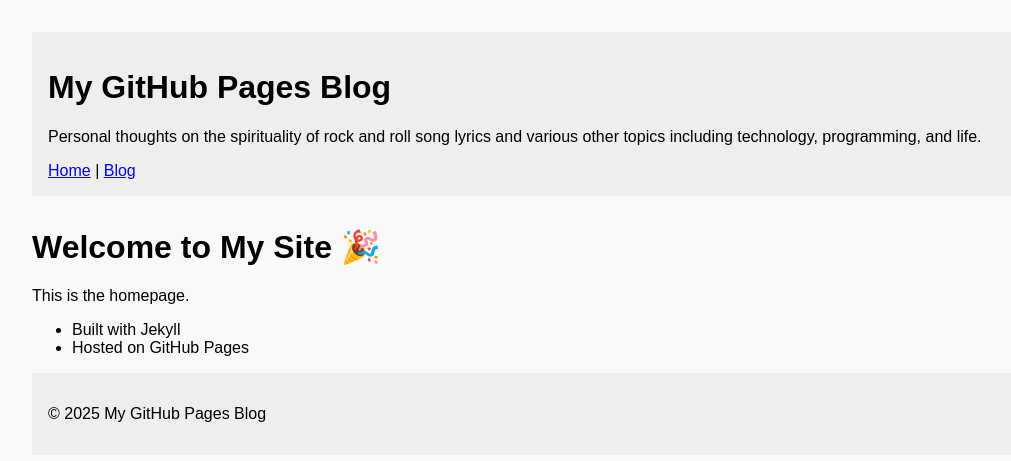
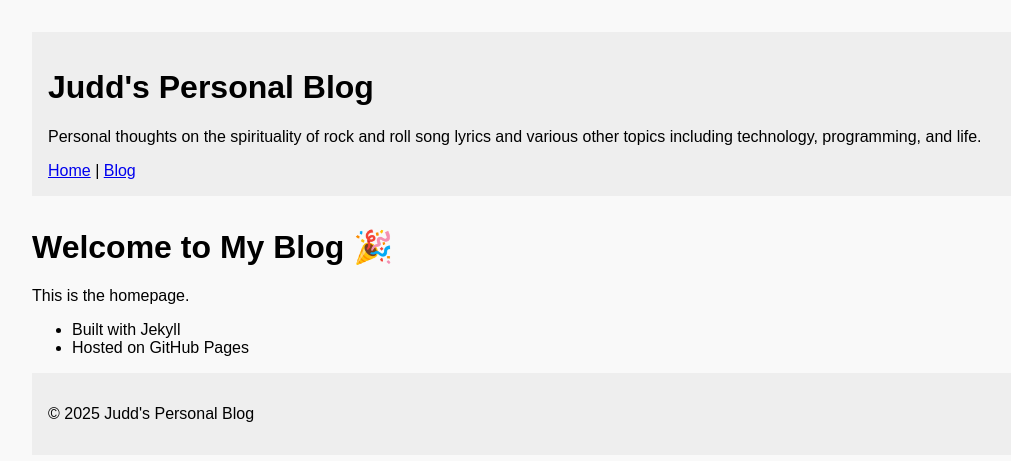
Before and after one commit to rjpearsoniv/rjpearsoniv.github.io, a Jekyll site: the page built from docs/index.md, in a window 1280 px wide. Shown: the top 461 px of the page, without its empty margins (0-1011 px from the left). Built offline with Jekyll 4.4.1, drawn with Linux system fonts in a browser that asks for light colours.

Commit message:
main: display changes.

```diff
--- a/docs/_config.yml
+++ b/docs/_config.yml
@@ -1,3 +1,3 @@
-title: My GitHub Pages Blog
+title: Judd's Personal Blog
 description: Personal thoughts on the spirituality of rock and roll song lyrics and various other topics including technology, programming, and life.
 theme: minima   # optional, you can remove if using custom layouts
--- a/docs/index.md
+++ b/docs/index.md
@@ -3,7 +3,7 @@ layout: default
 title: Home
 ---
 
-# Welcome to My Site 🎉
+# Welcome to My Blog 🎉
 This is the homepage.
 
 - Built with Jekyll
```
Also changed, not shown: README.md.
